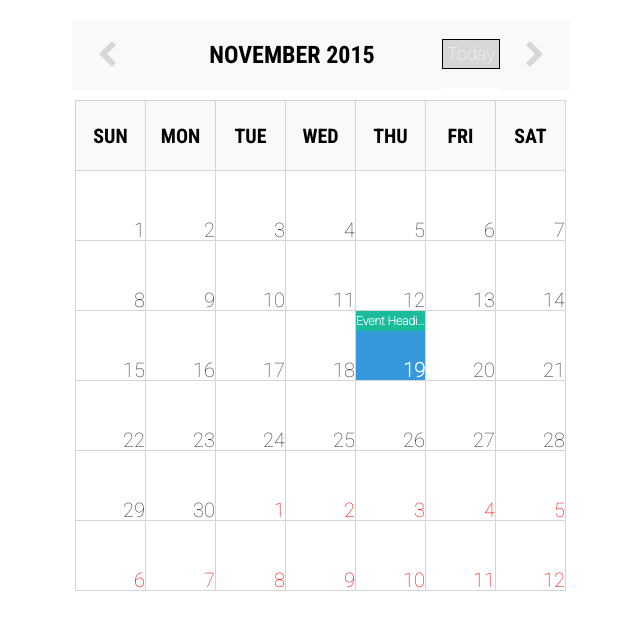
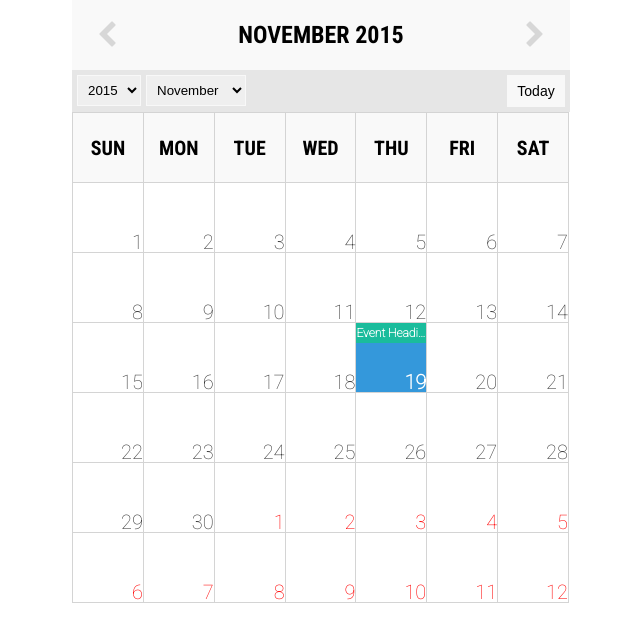
Before and after one commit to sshikhrakar/Event-Calendar, a plain HTML site: page index.html in a window 1280 px wide. Shown: the whole page, without its empty margins (319-959 px from the left). Drawn offline with nearby package versions, Linux system fonts and the light colour scheme.

Commit message:
Options Menu Added and Code and Design Optimizations

```diff
--- a/css/style.css
+++ b/css/style.css
@@ -1,6 +1,9 @@
 a{
   text-decoration: none;
   color:#fff;
+}
+select {
+  cursor:pointer;
 }
 .calendar-day{
   font-family: Roboto, sans-serif;
@@ -20,12 +23,12 @@ a{
   font-weight: bold;
 }
 table{
-  /*width: 581px;*/
+  width: 498px;
   margin: 0 auto;
   border-collapse: collapse;
 }
 th,td{
-  width: 70px;
+  width: 71px;
   height: 70px;
   border: 1px solid #d4d4d4;
 }
@@ -47,30 +50,44 @@ td:hover{
 .full-date-header{
   width: 498px;
   margin: 0 auto;
-  padding: 20px 0 10px 0;
+  -webkit-box-shadow: 0 3px 0 #ccc, 0 -1px #fff inset;
+  -moz-box-shadow: 0 3px 0 #ccc, 0 -1px #fff inset;
+  box-shadow: 0 3px 0 #ccc, 0 -1px #fff inset;
+}
+.options-bar{
+  width: 498px;
+  margin: 0 auto;
+  background: #e6e6e6;
+  padding: 5px;
 }
 .full-date{
-  width: 300px;
+  width:358px;
   float: left;
   text-align: center;
   line-height: 70px;
   background: #f9f9f9;
 }
+.selector{
+  float: left;
+  margin-right:10px;
+}
 .today-btn{
-  float:left;
-  padding: 19px 0;
-  background: #f9f9f9;
+  float:right;
 }
 .today-btn a{
   display: inline-block;
-  width:58px;
+  width: 58px;
   text-align: center;
-  padding: 4px;
-  background: #d7d7d7;
-  font-family: Roboto, sans-serif;
-  font-size: 18px;
-  font-weight: 100;
-  border: 1px solid #000;
+  padding: 5px;
+  color: #000;
+  background: #f8f8f8;
+  border: 1px solid #f8f8f8;
+}
+.today-btn a:hover{
+  background: #99c1ff;
+  -webkit-transition: all 0.3s ease-in-out;
+  -o-transition: all 0.3s ease-in-out;
+  transition: all 0.3s ease-in-out;
 }
 .prev-month, .next-month{
   width: 70px;
@@ -89,6 +106,16 @@ td:hover{
 .fa-chevron-left, .fa-chevron-right{
   color: #d7d7d7;
   cursor:pointer;
+}
+.year-select{
+  border: 1px solid #f8f8f8;
+  padding: 6px;
+  margin-right:5px;
+}
+.month-select{
+  border: 1px solid #f8f8f8;
+  padding: 6px;
+  margin-right:5px;
 }
 .make-relative{
   position: relative;
--- a/index.html
+++ b/index.html
@@ -15,8 +15,11 @@
 		<div class="full-date-header">
 			<div class="prev-month fa fa-chevron-left fa-2x"></div>
 			<div class="full-date fc"></div>
+			<div class="next-month fa fa-chevron-right fa-2x"></div>
+		</div>
+		<div class="options-bar">
+			<div class="selector"></div>
 			<div class="today-btn"><a href="#">Today</a></div>
-			<div class="next-month fa fa-chevron-right fa-2x"></div>
 		</div>
 		<table class="calendar-table"></table>
 	</div>
--- a/js/cal.js
+++ b/js/cal.js
@@ -21,6 +21,73 @@
 	var getCurrentDate = function(){
 		var calCurrentDate = calDate.getDate();
 		return calCurrentDate;
+	}
+
+	var changeSelectBoxYear = function(year){
+		var year = year;
+		 // $( ".year-select option:selected" ).each(function() {
+		 // 	console.log('current: ' + $('.year-select option:selected').val() + 'provided: ' + year);
+		 //      if($('.year-select option:selected').val() < year){
+		 //      	$(this).removeAttr('selected');
+		 //      	$(this).next().attr('selected','selected');
+		 //      }
+		 //      if($('.year-select option:selected').val() > year){
+		 //      	$(this).removeAttr('selected');
+		 //      	$(this).prev().attr('selected','selected');
+		 //      }
+	  //   });
+	};
+
+	var selectYear = function(month,year){
+		var year = year,
+		    month = month,
+			earliestYear = 2009,
+			$optionsYear = [],
+			$optionsMonth = [],
+			$yearSelect = $('<select></select>').addClass('year-select'),
+			$monthSelect = $('<select></select>').addClass('month-select');
+		for(var i=0;i<9;i++){
+			$optionsYear[i] = $('<option></option>').attr('class','year-option').append(earliestYear);
+			if(year === earliestYear){
+				$optionsYear[i].attr('selected','selected');
+			}
+			$yearSelect.append($optionsYear[i]);
+			earliestYear++;
+		}
+		$('.selector').append($yearSelect);
+		for(var i=0; i < cal_months_labels.length ;i++){
+			$optionsMonth[i] = $('<option></option>').attr('class','month-option').append(cal_months_labels[i]);
+			if(month === i){
+				$optionsMonth[i].attr('selected','selected');
+			}
+			$monthSelect.append($optionsMonth[i]);
+		}
+		$('.selector').append($monthSelect);
+
+		$(".year-select").change(function() {
+		    var str = "";
+		    $( ".year-select option:selected" ).each(function() {
+		      year = parseInt($(this).val());
+		      createCalendarDatas(month,year);
+		    });
+		    buttonMapping(month,year);
+		})
+
+		$(".month-select").change(function() {
+		    var str = "";
+		    $( ".month-select option:selected" ).each(function() {
+		      var monthName = $(this).val();
+		      console.log($(this).val());
+		      for(var i=0; i < cal_months_labels.length; i++){
+		      	if(cal_months_labels[i] === monthName){
+		      		month = i;
+		      	}
+		      }
+		      createCalendarDatas(month,year);
+		    });
+		    buttonMapping(month,year);
+		})
+	 	.trigger( "change" );
 	}
 
 	/**
@@ -73,83 +140,63 @@
 			}
 	};
 
+	var createCalendarDatas = function(month,year){
+		var month = month,
+			year = year;
+		$('.calendar-day').remove();
+		$('.day-row').remove();
+		fullDateHeader(month,year);
+		var calendarDate = new ShowNumberDate(month,year),
+			monthLength = calendarDate.monthLength(),
+			startDay = calendarDate.getStartDay(),
+			prevMonthLen = calendarDate.prevMonthLen();
+		calendarDate.printDate(monthLength,startDay,prevMonthLen);
+	};
+
 	var buttonMapping = function(month,year){
 		var month = month;
 		var year = year;
 		$('.today-btn').click(function(){
-				$('.calendar-day').remove();
-				var month = calDate.getMonth(),
-					year = calDate.getFullYear();
-				fullDateHeader(month,year);
-				var showTodayCal = new ShowNumberDate(month, year);
-				var monthLength = showTodayCal.monthLength();
-				var startDay = showTodayCal.getStartDay();
-				var prevMonthLen = showTodayCal.prevMonthLen();
-				showTodayCal.printDate(monthLength,startDay,prevMonthLen);
-				month = month;
-				year = year;
+			var todayMonth = calDate.getMonth(),
+				todayYear = calDate.getFullYear();
+				createCalendarDatas(todayMonth,todayYear);
+			month = todayMonth;
+			year = todayYear;
 		});
 
 		$('.prev-month').click(function(){
 			if(month > 0){
-					$('.calendar-day').remove();
 				var prevMonth = month - 1;
-					fullDateHeader(prevMonth, year);
-					var showDatePrev = new ShowNumberDate(prevMonth, year);
-					var monthLength = showDatePrev.monthLength();
-					var startDay = showDatePrev.getStartDay();
-					var prevMonthLen = showDatePrev.prevMonthLen();
-					showDatePrev.printDate(monthLength,startDay,prevMonthLen);
+				createCalendarDatas(prevMonth,year);
 				month = prevMonth;
 			}
 			else{
-					$('.calendar-day').remove();
-					var prevMonth = 11;
-					var prevYear = year - 1;
-					fullDateHeader(prevMonth,prevYear);
-					var showPrevYear = new ShowNumberDate(prevMonth, prevYear);
-					var monthLength = showPrevYear.monthLength();
-					var startDay = showPrevYear.getStartDay();
-					var prevMonthLen = showPrevYear.prevMonthLen();
-					showPrevYear.printDate(monthLength,startDay,prevMonthLen);
+				var prevMonth = 11,
+					prevYear = year - 1;
+					createCalendarDatas(prevMonth,prevYear);
 				month = prevMonth;
 				year = prevYear;
+				changeSelectBoxYear(year);
 			}
 		});
 
 		$('.next-month').click(function(){
 			if(month < 11){
-					$('.calendar-day').remove();
-					console.log('this.month: ' + month);
 				var nextMonth = month + 1;
-					console.log('nextMonth: ' + nextMonth);
-					fullDateHeader(nextMonth,year);
-					var showDateNext = new ShowNumberDate(nextMonth, year);
-					var monthLength = showDateNext.monthLength();
-					var startDay = showDateNext.getStartDay();
-					var prevMonthLen = showDateNext.prevMonthLen();
-					showDateNext.printDate(monthLength,startDay,prevMonthLen);
+				createCalendarDatas(nextMonth,year);
 				month = nextMonth;
 			}
 			else{
-					$('.calendar-day').remove();
-					var nextMonth = 0;
-					var nextYear = year + 1;
-					fullDateHeader(nextMonth,nextYear);
-					var showNextYear = new ShowNumberDate(nextMonth, nextYear);
-					var monthLength = showNextYear.monthLength();
-					var startDay = showNextYear.getStartDay();
-					var prevMonthLen = showNextYear.prevMonthLen();
-					showNextYear.printDate(monthLength,startDay,prevMonthLen);
+				var nextMonth = 0,
+					nextYear = year + 1;
+					console.log('Next Year: ' + nextYear);
+				createCalendarDatas(nextMonth,nextYear);
 				month = nextMonth;
 				year = nextYear;
+				changeSelectBoxYear(year);
 			}
 		});
-
 	};
-
-
-
 
 	/**
 	  * @param [Number] month for the calendar
@@ -210,11 +257,14 @@
 				    var $calendarDay = $("<td></td>").attr('class','calendar-day');
 				    if (day <= monthLength && (i > 0 || j >= startingDay)) {
 				      $calendarDay.append(day);
-
+				      console.log('year sdfs '+year)
+				      if(year === calDate.getFullYear()){
 				    	if(day === todayDate && month === calDate.getMonth() && isLabelled === 1){
 				      		$calendarDay.addClass('today');
 				      		isLabelled++;
 				     	}
+				      }
+
 				      if(flag === true){
 			    		$calendarDay.css('color','red');
 				      }
@@ -254,16 +304,10 @@
 			};
 
 			fullDateHeader(this.month,this.year);
+			selectYear(this.month,this.year);
 			showDays();
-			var showDate = new ShowNumberDate(this.month, this.year);
-			var monthLength = showDate.monthLength();
-			var startDay = showDate.getStartDay();
-			var prevMonthLen = showDate.prevMonthLen();
-			showDate.printDate(monthLength,startDay, prevMonthLen);
-			console.log('this.month.init: ' + this.month);
-
+			createCalendarDatas(this.month,this.year);
 			buttonMapping(this.month,this.year);
-
 			clickDate();
 		};
 	};
```
Lines whose indentation alone changed are shown as unchanged.
